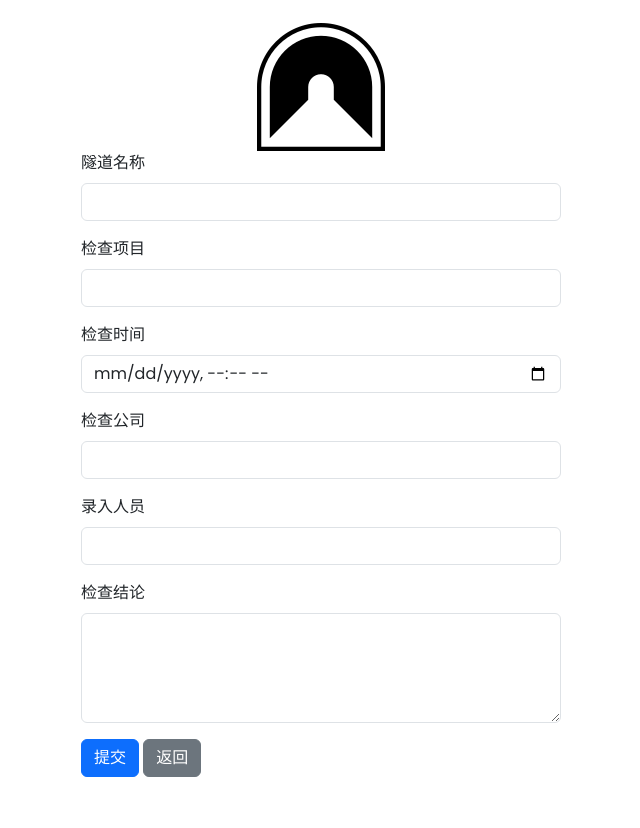
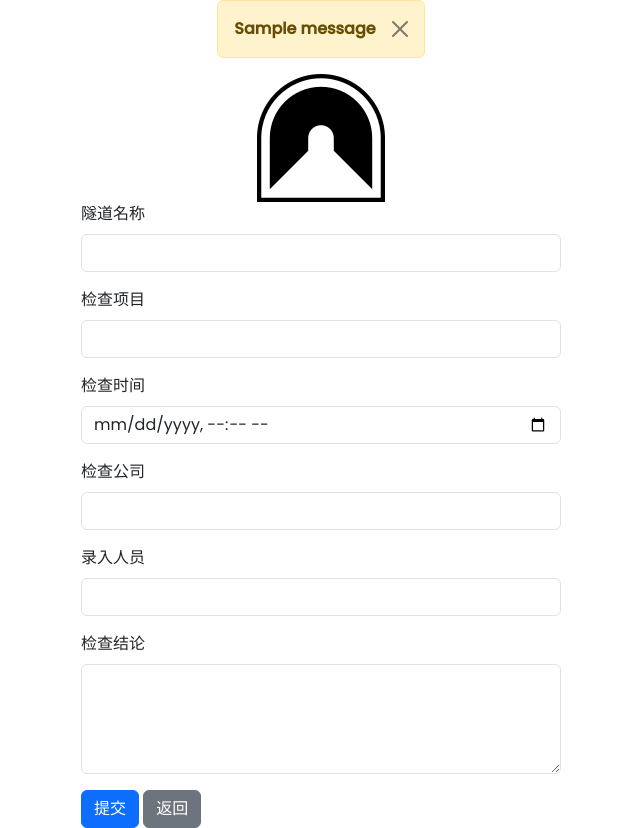
Before and after one commit to 84DuLu/TIMS, a Flask app: page /maintain/add in a window 1280 px wide. Shown: the whole page, without its empty margins (319-959 px from the left). Before the commit the page ends 777 px from the top, so only its background shows below. Run offline with Flask 3, Linux system fonts and the light colour scheme; a user stored in the database is signed in; tables that the repository leaves empty hold one stand-in row (values such as "Sample post"); one stand-in notice (Sample message) is shown.

Commit message:
更改养护信息添加和编辑部分逻辑
如果隧道名不在隧道信息表中存在,将无法添加和修改条目.

```diff
--- a/app.py
+++ b/app.py
@@ -218,6 +218,10 @@ def maintain_add():
         enter_man = request.form['enter_man'].replace(" ", "")
         conclusion = request.form['conclusion']
 
+        if not TunnelInfo.query.filter_by(name=tunnel_name).first():
+            flash('隧道不存在，请检查隧道信息！')
+            return redirect(url_for('maintain_add'))
+
         maintain = MaintainInfo(tunnel_name=tunnel_name, check_program=check_program, check_time=check_time,
                                 check_name=check_name, enter_man=enter_man, conclusion=conclusion)
         db.session.add(maintain)
@@ -263,6 +267,10 @@ def maintain_edit(maintain_id):
         check_name = request.form['check_name'].replace(" ", "")
         enter_man = request.form['enter_man'].replace(" ", "")
         conclusion = request.form['conclusion']
+
+        if not TunnelInfo.query.filter_by(name=tunnel_name).first():
+            flash('隧道不存在，请检查隧道信息！')
+            return redirect(url_for('maintain_edit', maintain_id=maintain_id))
 
         maintain.tunnel_name = tunnel_name
         maintain.check_program = check_program
--- a/templates/maintain_add.html
+++ b/templates/maintain_add.html
@@ -10,6 +10,12 @@
     <link rel="stylesheet" href="{{ url_for('static', filename='edit.css') }}">
 </head>
 <body>
+    {% for message in get_flashed_messages() %}
+        <div class="alert alert-warning alert-dismissible fade show" role="alert">
+            <strong>{{ message }}</strong>
+            <button type="button" class="btn-close" data-bs-dismiss="alert" aria-label="Close"></button>
+        </div>
+    {% endfor %}
     <img src="{{ url_for('static', filename='images/tunnel.png') }}" alt="tunnel">
     <form method="post" class="edit-form">
         <div class="mb-3">
--- a/templates/maintain_edit.html
+++ b/templates/maintain_edit.html
@@ -10,6 +10,12 @@
     <link rel="stylesheet" href="{{ url_for('static', filename='edit.css') }}">
 </head>
 <body>
+    {% for message in get_flashed_messages() %}
+        <div class="alert alert-warning alert-dismissible fade show" role="alert">
+            <strong>{{ message }}</strong>
+            <button type="button" class="btn-close" data-bs-dismiss="alert" aria-label="Close"></button>
+        </div>
+    {% endfor %}
     <img src="{{ url_for('static', filename='images/tunnel.png') }}" alt="tunnel">
     <form method="post" class="edit-form">
         <div class="mb-3">
```
